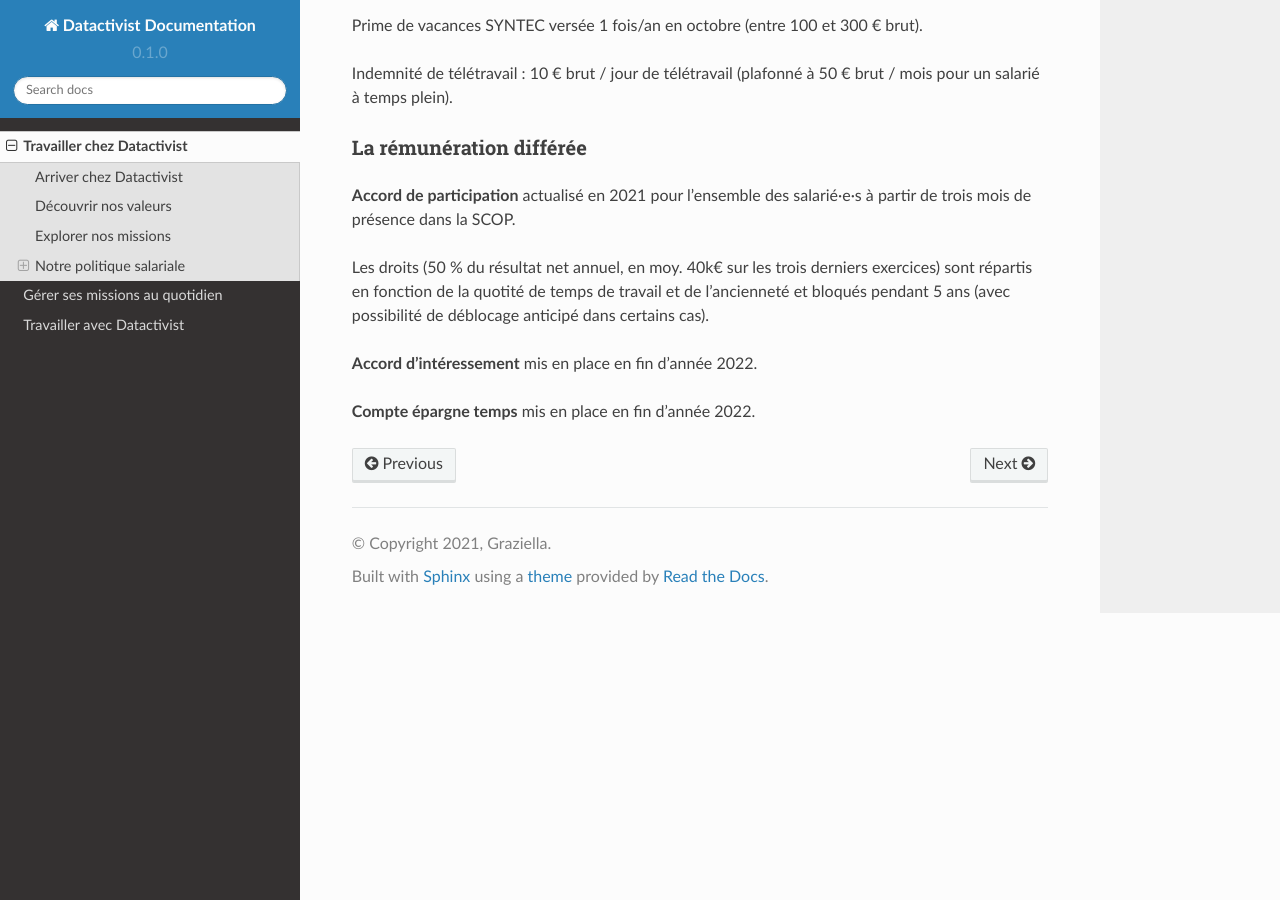
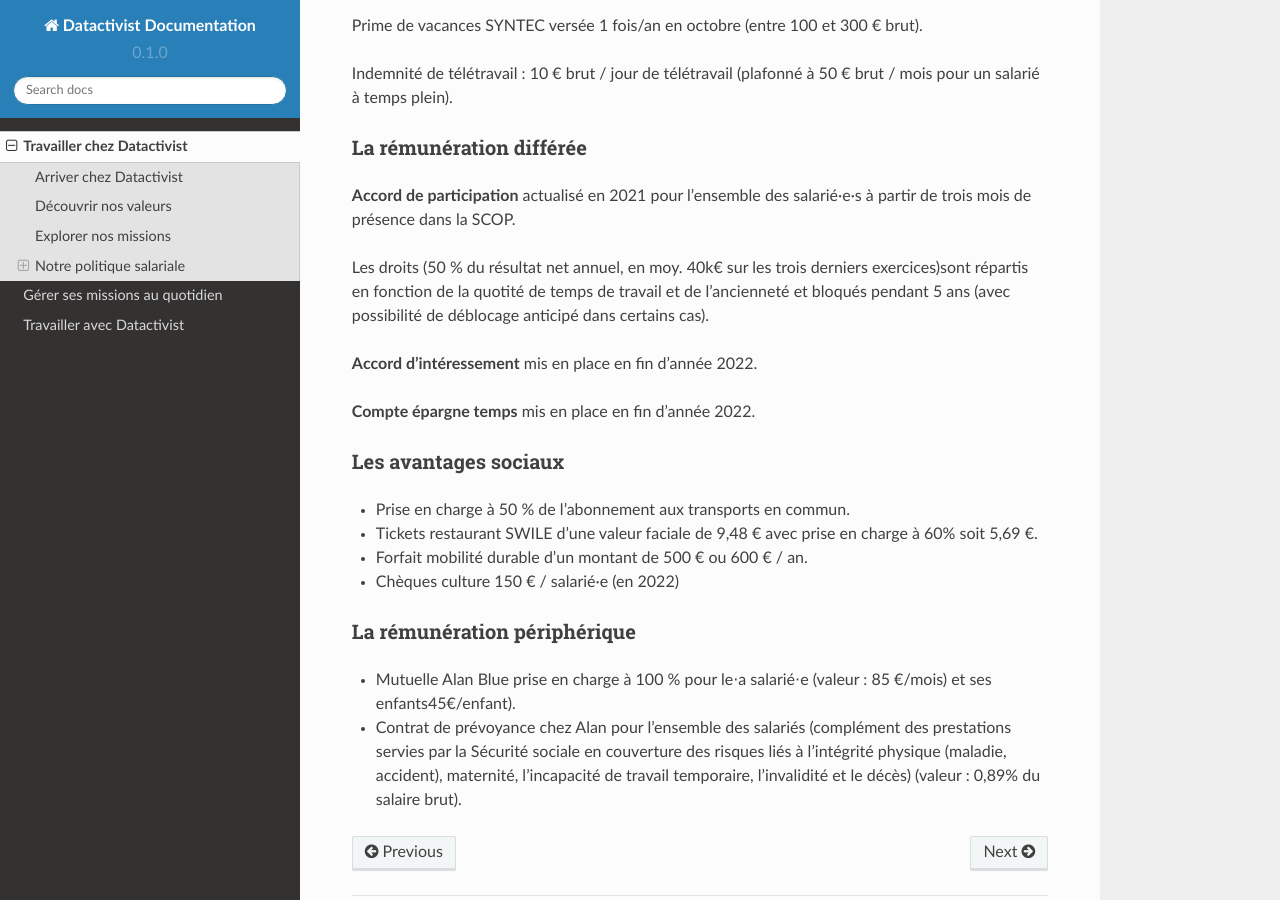
Before and after one commit to datactivist/documentation-datactivist, a Sphinx documentation site: the page built from docs/source/travailler-chez-datactivist.md, in a window 1280 px wide and 900 px high, scrolled down 1081 px. Built offline with Sphinx 7.4.7 and the Read the Docs theme 2.0.0, drawn with Linux system fonts in a browser that asks for light colours.

Commit message:
Update travailler-chez-datactivist.md

```diff
--- a/docs/source/travailler-chez-datactivist.md
+++ b/docs/source/travailler-chez-datactivist.md
@@ -67,19 +67,23 @@ un salarié à temps plein).
 
 ### La rémunération différée
 
-**Accord de participation** actualisé en 2021
-pour l’ensemble des salarié·e·s à partir de
-trois mois de présence dans la SCOP.
+**Accord de participation** actualisé en 2021 pour l’ensemble des salarié·e·s à partir de trois mois de présence dans la SCOP.
 
-Les droits (50 % du résultat net annuel, en
-moy. 40k€ sur les trois derniers exercices)
-sont répartis en fonction de la quotité de
-temps de travail et de l’ancienneté et
-bloqués pendant 5 ans (avec possibilité de
-déblocage anticipé dans certains cas).
+Les droits (50 % du résultat net annuel, en moy. 40k€ sur les trois derniers exercices)sont répartis en fonction de la quotité de temps de travail et de l’ancienneté et bloqués pendant 5 ans (avec possibilité de déblocage anticipé dans certains cas).
 
-**Accord d’intéressement** mis en place en
-fin d’année 2022.
+**Accord d’intéressement** mis en place en fin d’année 2022.
 
-**Compte épargne temps** mis en place en
-fin d’année 2022.
+**Compte épargne temps** mis en place en fin d’année 2022.
+
+### Les avantages sociaux
+
+- Prise en charge à 50 % de l’abonnement aux transports en commun.
+- Tickets restaurant SWILE d’une valeur faciale de 9,48 € avec prise en charge à 60% soit 5,69 €.
+- Forfait mobilité durable d’un montant de 500 € ou 600 € / an.
+- Chèques culture 150 € / salarié·e (en 2022)
+
+### La rémunération périphérique
+
+- Mutuelle Alan Blue prise en charge à 100 % pour le⋅a salarié⋅e (valeur : 85 €/mois) et ses enfants45€/enfant).
+- Contrat de prévoyance chez Alan pour l’ensemble des salariés (complément des prestations servies par la Sécurité sociale en couverture des risques liés à l’intégrité physique (maladie, accident), maternité, l’incapacité de travail temporaire, l’invalidité et le décès) (valeur : 0,89% du
+salaire brut).
```
